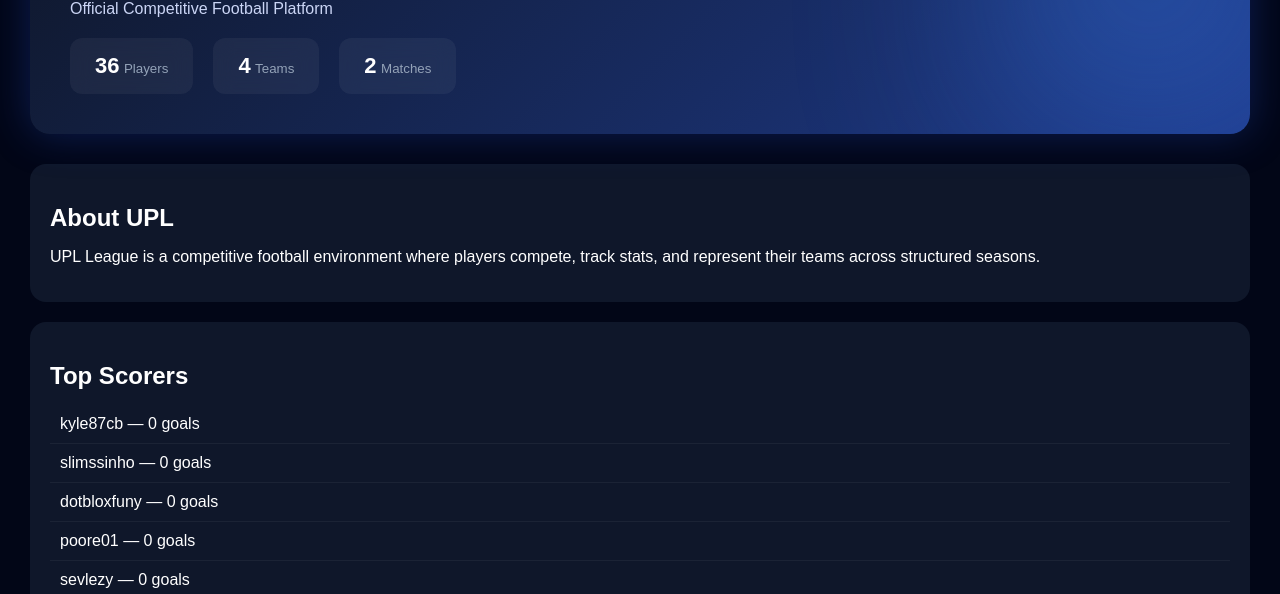
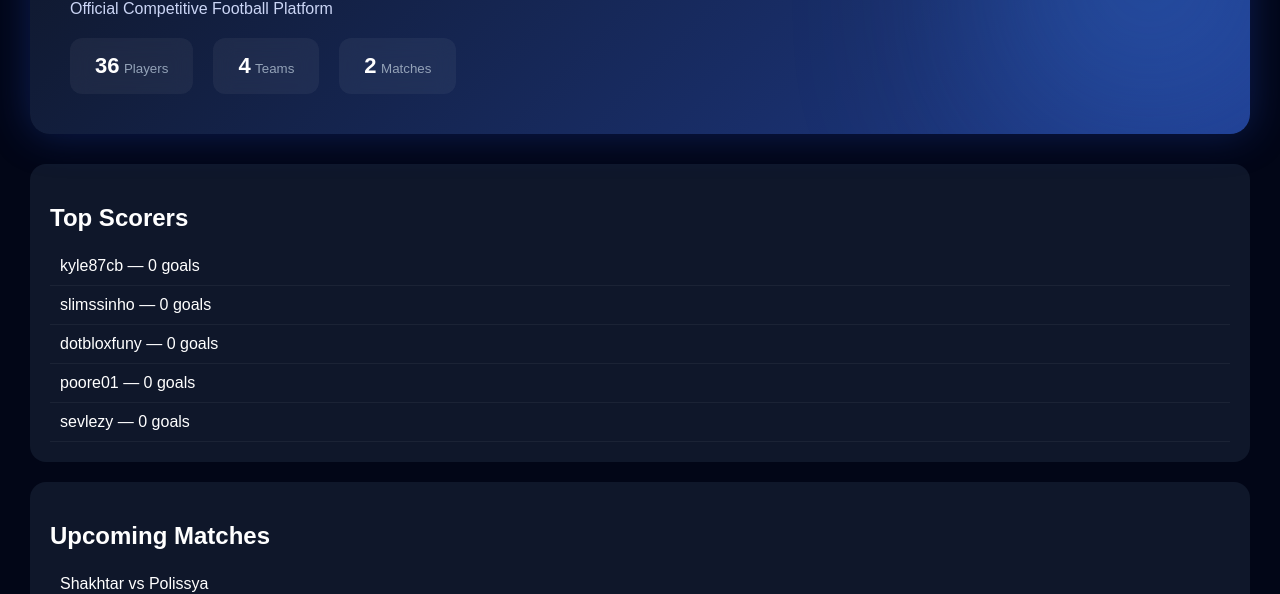
Before and after one commit to Yozukizs/UPL-Sitee, a website: page index.html in a window 1280 px wide. Shown: the part 211-805 px from the top of the page. Drawn offline with Linux system fonts and the light colour scheme.

Commit message:
Update index.html

```diff
--- a/index.html
+++ b/index.html
@@ -3,8 +3,11 @@
 <head>
 <meta charset="UTF-8">
 <title>UPL League</title>
+
+<link href="https://fonts.googleapis.com/css2?family=Montserrat:wght@300;400;600;700&display=swap" rel="stylesheet">
 <link rel="stylesheet" href="styles.css">
 <link rel="icon" href="images/upl.png">
+
 </head>
 
 <body>
@@ -27,7 +30,7 @@
 
 <div class="container">
 
-  <!-- 🔥 HERO -->
+  <!-- HERO -->
   <div class="hero">
     <div class="hero-content">
       <h1>UPL League</h1>
@@ -54,28 +57,19 @@
     <div class="hero-glow"></div>
   </div>
 
-  <!-- 🧠 ABOUT -->
-  <div class="card">
-    <h2>About UPL</h2>
-    <p>
-      UPL League is a competitive football environment where players compete,
-      track stats, and represent their teams across structured seasons.
-    </p>
-  </div>
-
-  <!-- 📊 TOP SCORERS -->
+  <!-- TOP SCORERS -->
   <div class="card">
     <h2>Top Scorers</h2>
     <div id="topScorers"></div>
   </div>
 
-  <!-- 📅 UPCOMING MATCHES -->
+  <!-- UPCOMING -->
   <div class="card">
     <h2>Upcoming Matches</h2>
     <div id="upcomingMatches"></div>
   </div>
 
-  <!-- 📰 NEWS -->
+  <!-- NEWS -->
   <div class="card">
     <h2>Latest News</h2>
     <div id="latestNews"></div>
@@ -85,7 +79,7 @@
 
 <script>
 
-// 📊 LOAD PLAYERS
+// PLAYERS
 fetch("data/players.json")
 .then(res => res.json())
 .then(players => {
@@ -95,7 +89,7 @@ fetch("data/players.json")
   const teams = [...new Set(players.map(p => p.team))];
   document.getElementById("totalTeams").innerText = teams.length;
 
-  // 🔥 TOP SCORERS
+  // TOP SCORERS
   const sorted = [...players].sort((a,b) => (b.goals||0) - (a.goals||0)).slice(0,5);
 
   document.getElementById("topScorers").innerHTML =
@@ -107,14 +101,14 @@ fetch("data/players.json")
 
 });
 
-// ⚽ LOAD MATCHES
+// MATCHES
 fetch("data/matches.json")
 .then(res => res.json())
 .then(matches => {
 
   document.getElementById("totalMatches").innerText = matches.length;
 
-  const upcoming = matches.filter(m => m.status === "upcoming").slice(0,3);
+  const upcoming = matches.filter(m => !m.played).slice(0,3);
 
   document.getElementById("upcomingMatches").innerHTML =
     upcoming.map(m => `
@@ -125,15 +119,13 @@ fetch("data/matches.json")
 
 });
 
-// 📰 LOAD NEWS
+// NEWS
 fetch("data/news.json")
 .then(res => res.json())
 .then(news => {
 
-  const latest = news.slice(0,3);
-
   document.getElementById("latestNews").innerHTML =
-    latest.map(n => `
+    news.slice(0,3).map(n => `
       <div class="list-item">
         ${n.title}
       </div>
```
